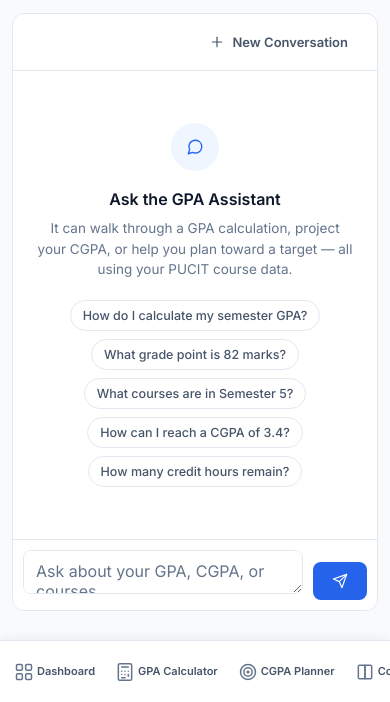
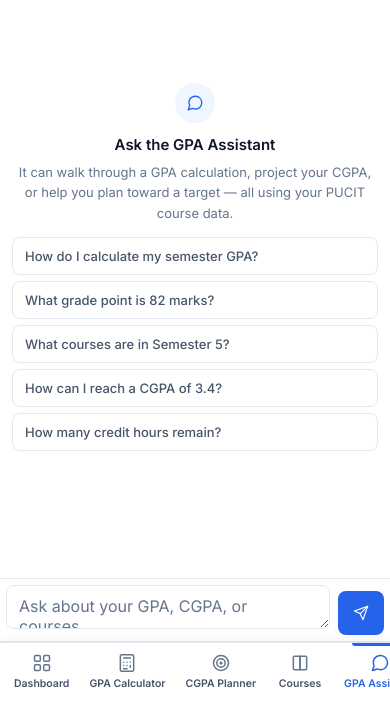
Before and after one commit to alihamza313-dev/GPA_Assistant, a plain HTML site: page Frontend/assistant.html in a window 390 px wide. Shown: the part 142-844 px from the top of the page. Drawn offline with Linux system fonts and the light colour scheme.

Commit message:
working for mobile layout

```diff
--- a/Frontend/assistant.html
+++ b/Frontend/assistant.html
@@ -2,12 +2,13 @@
 <html lang="en">
 <head>
 <meta charset="UTF-8">
-<meta name="viewport" content="width=device-width, initial-scale=1.0, viewport-fit=cover">
+<meta name="viewport" content="width=device-width, initial-scale=1.0, viewport-fit=cover, interactive-widget=resizes-content">
 <title>GPA Assistant · PUCIT GPA Assistant</title>
 <link rel="preconnect" href="https://fonts.googleapis.com">
 <link rel="preconnect" href="https://fonts.gstatic.com" crossorigin>
 <link href="https://fonts.googleapis.com/css2?family=Inter:wght@400;500;600;700&display=swap" rel="stylesheet">
 <link rel="stylesheet" href="css/style.css">
+<link rel="stylesheet" href="css/assistant-mobile.css?v=2">
 </head>
 <body>
 <div class="app-shell">
--- /dev/null
+++ b/Frontend/css/assistant-mobile.css
@@ -0,0 +1,45 @@
+/* Assistant page on phones: chat pinned between top bar and bottom nav */
+@media (max-width: 768px), (orientation: landscape) and (max-height: 500px) {
+
+  .chat-layout {
+    position: fixed;
+    top: var(--topbar-height);
+    left: 0;
+    right: 0;
+    bottom: calc(var(--bottom-nav-height) + env(safe-area-inset-bottom));
+    z-index: 10;
+    height: auto;
+    min-height: 0;
+    border-radius: 0;
+    border-left: none;
+    border-right: none;
+    box-shadow: none;
+  }
+
+  .main-content {
+    height: auto;
+    min-height: 0;
+    padding: 0;
+    overflow: visible;
+  }
+
+  .main-content .page-header {
+    display: none;
+  }
+
+  .chat-toolbar,
+  .chat-input-bar {
+    flex: 0 0 auto;
+  }
+
+  .chat-messages,
+  .chat-empty {
+    flex: 1 1 auto;
+    min-height: 0;
+  }
+
+  .chat-input-bar > div {
+    flex: 1 1 auto;
+    min-width: 0;
+  }
+}
--- a/Frontend/css/style.css
+++ b/Frontend/css/style.css
@@ -1400,43 +1400,81 @@
   margin-top: 8px;
 }
 
-/* ---------------------------------------------------------
-   15. RESPONSIVE
-   --------------------------------------------------------- */
-.card-grid-3 {
-  grid-template-columns: repeat(3, minmax(0, 1fr));
+/* =========================================================
+   15. RESPONSIVE: one complete block, keep it LAST in the file
+   Breakpoints: 1024 tablet, 768 phone layout, 640, 520, 400, 340,
+   plus short screens (keyboard open) and landscape phones.
+   ========================================================= */
+
+/* Real visible height. Falls back to 100vh on old browsers. */
+:root {
+  --app-height: 100vh;
+}
+
+@supports (height: 100dvh) {
+  :root {
+    --app-height: 100dvh;
+  }
+}
+
+/* ---- Base rules (all screen sizes) ---- */
+.app-shell {
+  min-height: var(--app-height);
+}
+
+.card-grid {
+  grid-template-columns: repeat(4, minmax(0, 1fr));
 }
 
 @media (max-width: 960px) {
   .card-grid {
     grid-template-columns: repeat(2, minmax(0, 1fr));
   }
-
-  .form-row {
-    grid-template-columns: 1fr;
-  }
-}
-
-@media (max-width: 768px) {
+}
+
+/* The three link cards on the dashboard (defined after the rule above) */
+.card-grid-3 {
+  grid-template-columns: repeat(3, minmax(0, 1fr));
+}
+
+/* Long assistant replies wrap and keep their line breaks */
+.message-bubble {
+  overflow-wrap: anywhere;
+  white-space: pre-wrap;
+}
+
+/* ---- Tablets with the sidebar (769px to 1024px) ---- */
+@media (min-width: 769px) and (max-width: 1024px) {
   :root {
-    --bottom-nav-height: 60px;
-  }
-
-  /* Two rows now: top bar and content. The menu is fixed at the bottom. */
+    --sidebar-width: 200px;
+  }
+
+  .main-content {
+    padding: 24px 20px 40px;
+  }
+}
+
+/* =========================================================
+   PHONE LAYOUT (up to 768px wide, or a phone on its side)
+   ========================================================= */
+@media (max-width: 768px), (orientation: landscape) and (max-height: 500px) {
+
+  :root {
+    --bottom-nav-height: 64px;
+    --topbar-height: 56px;
+  }
+
+  /* Plain stacked page: top bar, content, fixed bottom bar */
   .app-shell {
-    grid-template-columns: minmax(0, 1fr);
-    grid-template-rows: var(--topbar-height) 1fr;
-    grid-template-areas:
-      "topbar"
-      "main";
+    display: block;
     padding-bottom: calc(var(--bottom-nav-height) + env(safe-area-inset-bottom));
   }
 
-  /* --- Top bar: brand only --- */
   .topbar {
     position: sticky;
     top: 0;
     z-index: 40;
+    height: var(--topbar-height);
     padding: 0 16px;
   }
 
@@ -1444,33 +1482,39 @@
     display: none;
   }
 
-  /* --- Bottom navigation bar --- */
+  /* --- Bottom navigation bar (scrolls sideways if items don't fit) --- */
   .sidebar {
     position: fixed;
     left: 0;
     right: 0;
     bottom: 0;
     z-index: 50;
+    display: flex;
     flex-direction: row;
     align-items: stretch;
+    height: calc(var(--bottom-nav-height) + env(safe-area-inset-bottom));
     padding: 0 4px env(safe-area-inset-bottom);
-    height: calc(var(--bottom-nav-height) + env(safe-area-inset-bottom));
     border-right: none;
     border-top: 1px solid var(--color-border);
     box-shadow: 0 -2px 10px rgba(15, 23, 42, 0.05);
-  }
-
-  .sidebar > div:first-child {
-    flex: 6 1 0;
-  }
-
-  .sidebar-footer {
-    flex: 1 1 0;
-    margin-top: 0;
+    overflow-x: auto;
+    overflow-y: hidden;
+    scrollbar-width: none;
+    -webkit-overflow-scrolling: touch;
+  }
+
+  .sidebar::-webkit-scrollbar {
+    display: none;
   }
 
   .sidebar > div {
     display: flex;
+    flex: 6 0 auto;
+  }
+
+  .sidebar-footer {
+    flex: 1 0 auto;
+    margin-top: 0;
   }
 
   .nav-section-label,
@@ -1479,22 +1523,30 @@
   }
 
   .nav-list {
-    flex: 1;
+    flex: 1 1 auto;
     flex-direction: row;
     gap: 0;
   }
 
   .nav-list li {
-    flex: 1 1 0;
-    min-width: 0;
+    display: flex;
+    flex: 1 0 auto;
   }
 
   .nav-link {
     position: relative;
-    height: 100%;
+    flex: 1;
+    flex-direction: column;
     justify-content: center;
-    padding: 0;
+    align-items: center;
+    gap: 3px;
+    min-width: 72px;
+    padding: 6px 10px;
     border-radius: 0;
+    font-size: 11px;
+    font-weight: 600;
+    white-space: nowrap;
+    text-align: center;
   }
 
   .nav-link .icon {
@@ -1502,27 +1554,17 @@
     height: 22px;
   }
 
-  /* Icon-only buttons: keep the text for screen readers, hide it visually */
-  .nav-link span {
-    position: absolute;
-    width: 1px;
-    height: 1px;
-    overflow: hidden;
-    clip: rect(0 0 0 0);
-    white-space: nowrap;
-  }
-
   .nav-link[aria-current="page"] {
     background-color: transparent;
   }
 
-  /* A small bar above the current page's icon */
+  /* Small blue bar above the current page */
   .nav-link[aria-current="page"]::before {
     content: "";
     position: absolute;
     top: 0;
-    left: 25%;
-    right: 25%;
+    left: 20%;
+    right: 20%;
     height: 3px;
     border-radius: 0 0 3px 3px;
     background-color: var(--color-primary);
@@ -1530,6 +1572,7 @@
 
   /* --- Content --- */
   .main-content {
+    max-width: none;
     padding: 16px 16px 28px;
   }
 
@@ -1550,12 +1593,6 @@
   }
 
   .card-grid {
-    grid-template-columns: repeat(2, minmax(0, 1fr));
-    gap: 12px;
-  }
-
-  .card-grid-3 {
-    grid-template-columns: minmax(0, 1fr);
     gap: 12px;
   }
 
@@ -1579,7 +1616,7 @@
     padding: 32px 16px;
   }
 
-  /* --- Forms: 16px text stops iPhones zooming in on focus --- */
+  /* Forms: 16px text stops iPhones zooming in when a field is tapped */
   input[type="text"],
   input[type="number"],
   input[type="email"],
@@ -1594,7 +1631,133 @@
     min-height: 44px;
   }
 
-  /* --- GPA calculator rows --- */
+  .cgpa-report-actions {
+    display: flex;
+    flex-wrap: wrap;
+    gap: 10px;
+  }
+
+  .cgpa-report-actions button {
+    flex: 1 1 160px;
+    min-height: 44px;
+  }
+
+  .report-actions button {
+    flex: 1 1 0;
+  }
+
+  /* Toasts sit above the bottom bar */
+  .toast-container {
+    left: 12px;
+    right: 12px;
+    width: auto;
+    bottom: calc(var(--bottom-nav-height) + 12px + env(safe-area-inset-bottom));
+  }
+
+  .message-bubble {
+    max-width: 88%;
+  }
+
+  /* --- ASSISTANT PAGE ---
+     The content area is exactly one screen tall (screen minus top bar
+     minus bottom bar). The chat card fills it, only the message list
+     scrolls, and the input bar is always visible. */
+  .main-content:has(.chat-layout) {
+    display: flex;
+    flex-direction: column;
+    height: calc(var(--app-height) - var(--topbar-height) - var(--bottom-nav-height) - env(safe-area-inset-bottom));
+    padding: 12px;
+    overflow: hidden;
+  }
+
+  .main-content:has(.chat-layout) .page-header {
+    flex: 0 0 auto;
+    margin-bottom: 10px;
+  }
+
+  .main-content:has(.chat-layout) .page-subtitle {
+    display: none;
+  }
+
+  .chat-layout {
+    flex: 1 1 auto;
+    height: auto;
+    min-height: 0;          /* lets the message list shrink and scroll */
+  }
+
+  .chat-toolbar {
+    flex: 0 0 auto;
+    padding: 6px 10px;
+  }
+
+  .chat-messages {
+    flex: 1 1 auto;
+    min-height: 0;
+    padding: 14px 12px;
+    overscroll-behavior: contain;
+    -webkit-overflow-scrolling: touch;
+  }
+
+  /* Empty chat: centred when there is room, scrolls when there is not */
+  .chat-empty {
+    flex: 1 1 auto;
+    min-height: 0;
+    justify-content: flex-start;
+    overflow-y: auto;
+    padding: 16px 12px;
+  }
+
+  .chat-empty > :first-child {
+    margin-top: auto;
+  }
+
+  .chat-empty > :last-child {
+    margin-bottom: auto;
+  }
+
+  .chat-empty-icon {
+    width: 40px;
+    height: 40px;
+    margin-bottom: 10px;
+  }
+
+  .chat-empty-text {
+    margin-bottom: 14px;
+  }
+
+  .chat-input-bar {
+    flex: 0 0 auto;
+    gap: 8px;
+    padding: 8px;
+  }
+
+  .chat-input-bar > div {
+    flex: 1 1 auto;
+    min-width: 0;           /* stops the textarea pushing Send off-screen */
+  }
+
+  .chat-input-bar textarea {
+    min-height: 44px;
+    max-height: 110px;
+  }
+
+  .chat-input-bar .btn {
+    flex: 0 0 auto;
+    width: 46px;
+    min-height: 44px;
+    padding: 0;
+  }
+}
+
+/* =========================================================
+   Up to 640px: stack course rows, results and tables
+   ========================================================= */
+@media (max-width: 640px) {
+  .card-grid-3 {
+    grid-template-columns: minmax(0, 1fr);
+  }
+
+  /* GPA calculator rows: code and credits, then name, then marks */
   .course-row {
     grid-template-columns: minmax(0, 1fr) auto;
     grid-template-areas:
@@ -1629,7 +1792,7 @@
     grid-area: marks;
   }
 
-  /* --- Results --- */
+  /* GPA result */
   .result-panel {
     flex-direction: column;
     align-items: flex-start;
@@ -1642,13 +1805,21 @@
   }
 
   .result-meta {
-    gap: 20px;
+    width: 100%;
+    display: grid;
+    grid-template-columns: repeat(2, minmax(0, 1fr));
+    gap: 16px;
+  }
+
+  .result-meta-item {
+    min-width: 0;
   }
 
   .result-meta-value {
     font-size: 20px;
   }
 
+  /* CGPA planner rows */
   .horizon-row {
     flex-direction: column;
     align-items: flex-start;
@@ -1662,89 +1833,86 @@
     text-align: left;
   }
 
-  /* --- Chat --- */
-  .chat-layout {
-    height: calc(100dvh - var(--topbar-height) - var(--bottom-nav-height) - 130px);
-    min-height: 380px;
-  }
-
-  .chat-messages {
-    padding: 16px;
-  }
-
-  .message-bubble {
-    max-width: 88%;
-  }
-
-  .chat-input-bar {
-    padding: 10px;
-  }
-
-  /* --- Reports --- */
-  .report-actions button {
-    flex: 1 1 0;
-  }
-
-  /* --- Toasts sit above the bottom bar --- */
-  .toast-container {
-    left: 12px;
-    right: 12px;
-    width: auto;
-    bottom: calc(var(--bottom-nav-height) + 12px + env(safe-area-inset-bottom));
-  }
-}
-
-/* ---- Small phones (up to 520px) ---- */
-@media (max-width: 520px) {
-  .main-content {
-    padding: 14px 12px 24px;
-  }
-
-  .card {
-    padding: 14px;
-  }
-
-  .result-meta {
-    width: 100%;
-    display: grid;
-    grid-template-columns: repeat(2, minmax(0, 1fr));
-    gap: 14px;
-  }
-
-  .result-meta-item {
+  /* Tables: names wrap instead of forcing sideways scrolling */
+  .table {
     min-width: 0;
-  }
-
-  .report-card {
-    padding: 14px;
-  }
-
-  .report-content {
-    max-height: 200px;
-    font-size: 12.5px;
   }
 
   .table th,
   .table td {
     padding: 10px 12px;
     font-size: 13px;
+    white-space: normal;
+  }
+
+  .table th,
+  .table td:first-child,
+  .table td:last-child {
+    white-space: nowrap;
+  }
+}
+
+/* =========================================================
+   Up to 520px: small phones
+   ========================================================= */
+@media (max-width: 520px) {
+  .main-content {
+    padding: 14px 12px 24px;
+  }
+
+  .main-content:has(.chat-layout) {
+    padding: 10px 8px 8px;
+  }
+
+  .card {
+    padding: 14px;
+  }
+
+  .form-row {
+    grid-template-columns: minmax(0, 1fr);
+    gap: 0;
+  }
+
+  .report-card {
+    padding: 14px;
+  }
+
+  .report-content {
+    max-height: 200px;
+    font-size: 12.5px;
   }
 
   .toast {
     font-size: 13.5px;
   }
-}
-
-/* ---- Very small phones (up to 400px) ---- */
+
+  /* Starter questions become a tidy list */
+  .quick-questions {
+    flex-direction: column;
+    align-items: stretch;
+    width: 100%;
+    gap: 6px;
+  }
+
+  .quick-question-chip {
+    padding: 10px 12px;
+    border-radius: var(--radius-md);
+    text-align: left;
+  }
+}
+
+/* =========================================================
+   Up to 400px: very small phones
+   ========================================================= */
 @media (max-width: 400px) {
   :root {
-    --bottom-nav-height: 56px;
-    --topbar-height: 54px;
+    --bottom-nav-height: 60px;
+    --topbar-height: 52px;
   }
 
   .brand {
+    gap: 8px;
     font-size: 14px;
-    gap: 8px;
   }
 
   .brand-mark {
@@ -1761,13 +1929,9 @@
     font-size: 13.5px;
   }
 
-  /* Stat cards go one per row so numbers never get squeezed */
-  .card-grid {
-    grid-template-columns: minmax(0, 1fr);
-  }
-
-  .stat-card-value {
-    font-size: 24px;
+  .nav-link {
+    min-width: 68px;
+    font-size: 10.5px;
   }
 
   .nav-link .icon {
@@ -1788,26 +1952,41 @@
   }
 
   .button-row .btn {
+    flex: 0 0 auto;
     width: 100%;
+  }
+
+  .empty-state {
+    padding: 24px 12px;
   }
 
   .message-bubble {
     max-width: 92%;
+    padding: 10px 12px;
     font-size: 14px;
-    padding: 10px 12px;
-  }
-
-  .quick-question-chip {
-    font-size: 12.5px;
-    padding: 7px 12px;
-  }
-
-  .empty-state {
-    padding: 24px 12px;
-  }
-}
-
-/* ---- Tiny screens (up to 340px, e.g. iPhone SE 1st gen) ---- */
+  }
+
+  .chat-messages {
+    gap: 12px;
+    padding: 10px 8px;
+  }
+
+  .chat-empty-title {
+    font-size: 15px;
+  }
+
+  .chat-empty-text {
+    font-size: 13px;
+  }
+
+  .chat-input-bar {
+    padding: 6px;
+  }
+}
+
+/* =========================================================
+   Up to 340px: tiny screens
+   ========================================================= */
 @media (max-width: 340px) {
   .brand span:last-child {
     font-size: 13px;
@@ -1821,17 +2000,85 @@
     padding: 12px;
   }
 
+  .card-grid,
+  .card-grid-3 {
+    grid-template-columns: minmax(0, 1fr);
+  }
+
   .result-meta {
     grid-template-columns: minmax(0, 1fr);
-  }
-
-  .horizon-value-number {
-    font-size: 18px;
   }
 
   .stat-card-value,
   .result-primary-value {
     font-size: 28px;
+  }
+
+  .horizon-value-number {
+    font-size: 18px;
+  }
+
+  .main-content:has(.chat-layout) .page-header {
+    display: none;
+  }
+
+  .chat-input-bar .btn {
+    width: 42px;
+  }
+}
+
+/* =========================================================
+   Landscape phones: compact bars
+   ========================================================= */
+@media (orientation: landscape) and (max-height: 500px) {
+  :root {
+    --bottom-nav-height: 48px;
+    --topbar-height: 46px;
+  }
+
+  .nav-link {
+    flex-direction: row;
+    gap: 6px;
+    min-width: 0;
+    padding: 0 14px;
+    font-size: 12px;
+  }
+
+  .nav-link .icon {
+    width: 18px;
+    height: 18px;
+  }
+
+  .main-content {
+    padding: 12px 16px 20px;
+  }
+}
+
+/* =========================================================
+   Short screens: keyboard open, or phone on its side.
+   The assistant page gives all the room to the conversation.
+   ========================================================= */
+@media (max-width: 768px) and (max-height: 520px), (orientation: landscape) and (max-height: 500px) {
+  .app-shell:has(.chat-layout) {
+    --topbar-height: 0px;
+  }
+
+  .app-shell:has(.chat-layout) .topbar {
+    display: none;
+  }
+
+  .main-content:has(.chat-layout) .page-header {
+    display: none;
+  }
+
+  .chat-empty-icon,
+  .chat-empty-text {
+    display: none;
+  }
+
+  .chat-input-bar textarea {
+    max-height: 70px;
+    font-size: 7px;
   }
 }
 
@@ -1843,69 +2090,49 @@
   }
 }
 
-[hidden] {
-    display: none !important;
-}
-
-/* ---------------------------------------------------------
-   17. NAVIGATION ON TABLETS AND PHONES
-   (must stay last in the file)
-   --------------------------------------------------------- */
-
-/* Tablets and small laptops: slimmer sidebar */
-@media (min-width: 769px) and (max-width: 1024px) {
-  :root {
-    --sidebar-width: 200px;
-  }
-
-  .main-content {
-    padding: 24px 20px 40px;
-  }
-}
-
-/* Phones and small tablets: bottom bar with visible labels */
-@media (max-width: 768px) {
-  :root {
-    --bottom-nav-height: 62px;
-  }
-
-  .sidebar {
-    overflow-x: auto;
-    overflow-y: hidden;
-    scrollbar-width: none;          /* hide scrollbar in Firefox */
-    -webkit-overflow-scrolling: touch;
-  }
-
-  .sidebar::-webkit-scrollbar {
-    display: none;                  /* hide scrollbar in Chrome/Safari */
-  }
-
-  /* Both groups keep their natural width so the bar scrolls sideways */
-  .sidebar > div,
-  .sidebar > div:first-child,
-  .sidebar-footer {
+/* =========================================================
+   ASSISTANT PAGE ON PHONES: chat pinned to the screen.
+   Keep this LAST in the file.
+   ========================================================= */
+@media (max-width: 768px), (orientation: landscape) and (max-height: 500px) {
+
+  /* The chat sits between the top bar and the bottom nav bar */
+  .chat-layout {
+    position: fixed;
+    top: var(--topbar-height);
+    left: 0;
+    right: 0;
+    bottom: calc(var(--bottom-nav-height) + env(safe-area-inset-bottom));
+    z-index: 10;                 /* below the top bar (40) and bottom nav (50) */
+    height: auto;
+    min-height: 0;
+    border-radius: 0;
+    border-left: none;
+    border-right: none;
+    box-shadow: none;
+  }
+
+  /* The page title would sit behind the fixed chat, so hide it here */
+  .main-content:has(.chat-layout) {
+    height: auto;
+    min-height: 0;
+    padding: 0;
+    overflow: visible;
+  }
+
+  .main-content:has(.chat-layout) .page-header {
+    display: none;
+  }
+
+  /* Inside the chat: the message list scrolls, the input bar never moves */
+  .chat-toolbar,
+  .chat-input-bar {
     flex: 0 0 auto;
   }
 
-  .nav-list li {
-    flex: 0 0 auto;
-  }
-
-  .nav-link {
-    min-width: 76px;
-    padding: 6px 10px;
-    gap: 3px;
-    font-size: 11px;
-    font-weight: 600;
-    white-space: nowrap;
-  }
-
-  /* Show the labels again (earlier rule clipped them) */
-  .nav-link span {
-    position: static;
-    width: auto;
-    height: auto;
-    overflow: visible;
-    clip: auto;
-  }
-}
+  .chat-messages,
+  .chat-empty {
+    flex: 1 1 auto;
+    min-height: 0;
+  }
+}
```
